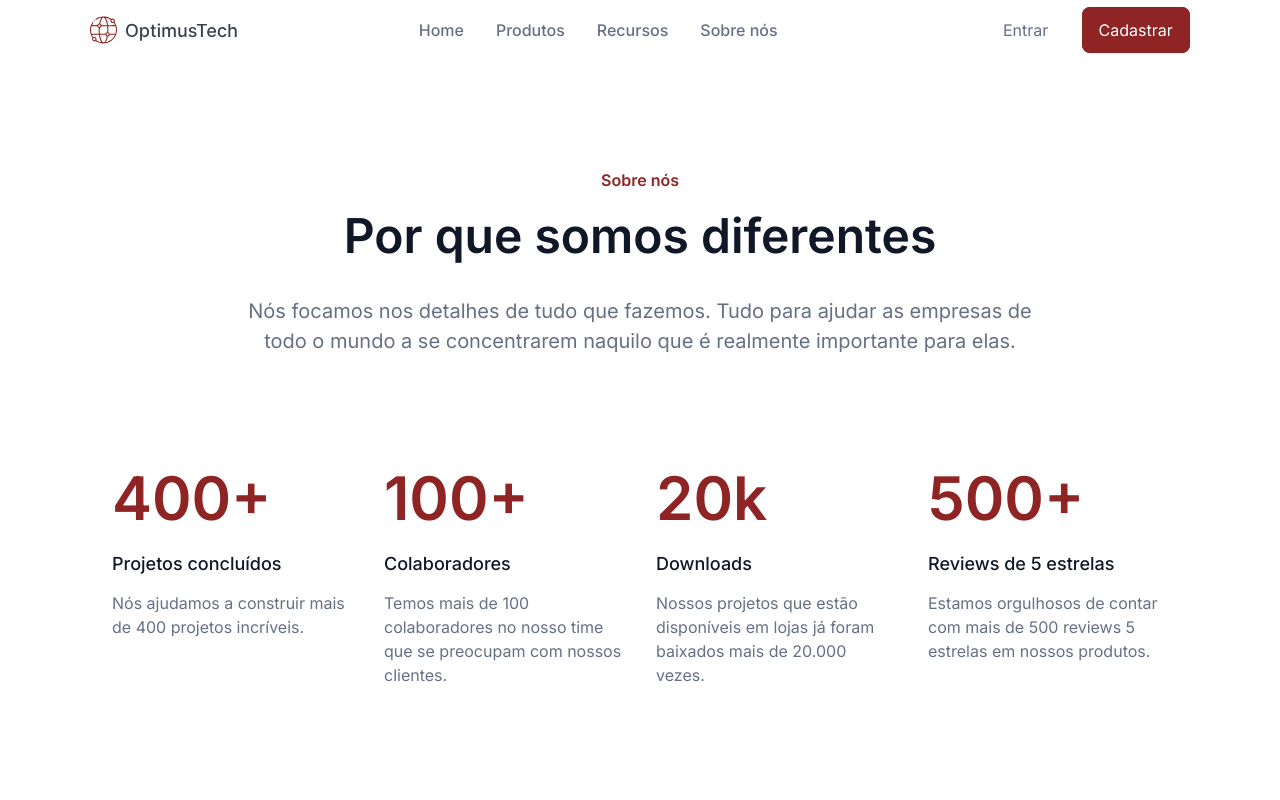
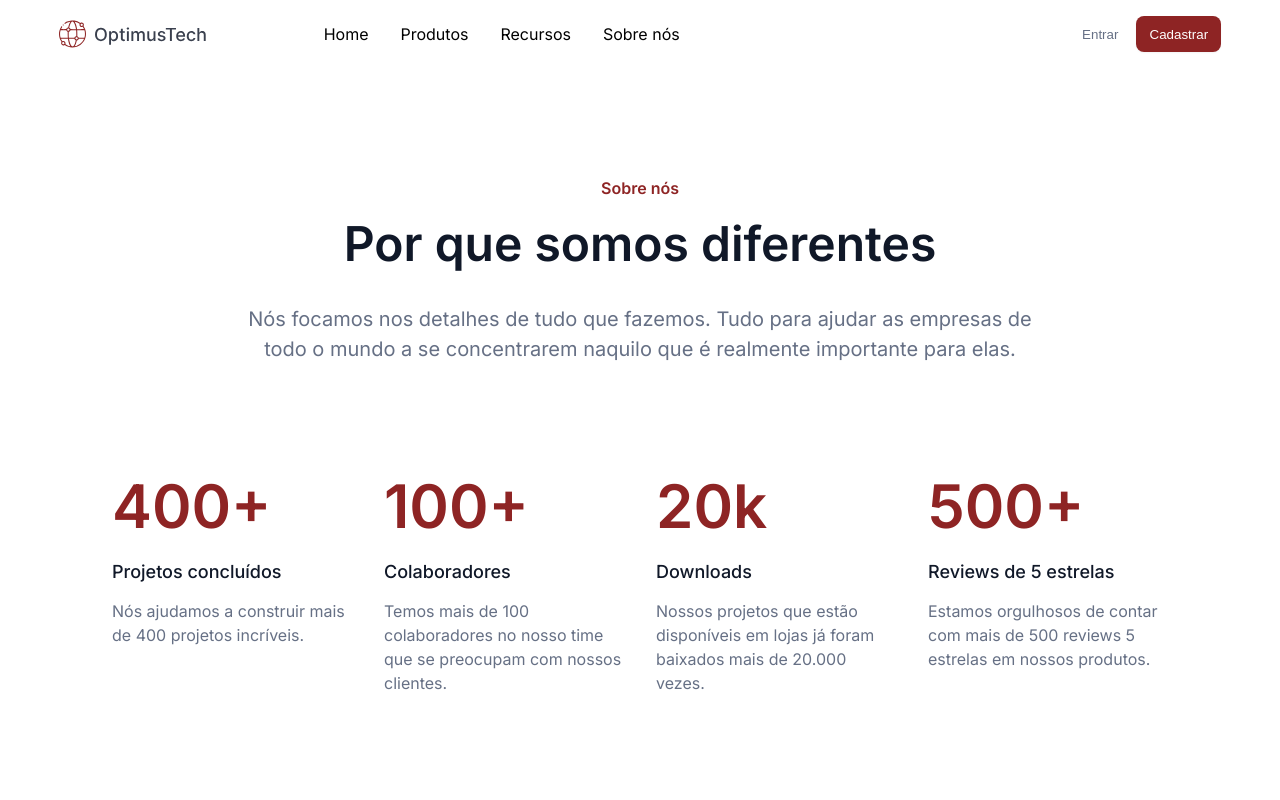
Before and after one commit to Hxlmi/7daysofcode, a plain HTML site: page index.html in a window 1280 px wide. Shown: the top 800 px of the page. Drawn offline with Linux system fonts and the light colour scheme.

Commit message:
Projeto completado
upload final.

```diff
--- a/index.html
+++ b/index.html
@@ -8,8 +8,8 @@
         <link rel="stylesheet" href="./styles/style.css">
     </head>
     <body>
-        <header class="nav">
-            <img src="images/Logo.svg" alt="Logo da Empresa">
+        <header class="cabecalho">
+            <!-- <img src="images/Logo.svg" alt="Logo da Empresa">
             <nav class="nav__paginas">
                 <ul class="paginas__lista">
                     <li class="p-lista__item"><a href="#" class="p-lista__link">Home</a></li>
@@ -21,7 +21,21 @@
             <div class="nav__login">
                 <a href="#" class="login__entrar login__btn">Entrar</a>
                 <a href="#" class="login__cadastrar login__btn">Cadastrar</a>
-            </div>
+            </div> -->
+
+            <nav class="nav">
+                <img src="images/Logo.svg" alt="Logotipo da empresa OptimusTech">
+                <ul class="lista__paginas">
+                    <li class="paginas__item">Home<a href="#" class="paginas__link"></a></li>
+                    <li class="paginas__item">Produtos<a href="#" class="paginas__link"></a></li>
+                    <li class="paginas__item">Recursos<a href="#" class="paginas__link"></a></li>
+                    <li class="paginas__item">Sobre nós<a href="#" class="paginas__link"></a></li>
+                </ul>
+                <div class="botoes">
+                    <button>Entrar</button>
+                    <button class="cadastrar">Cadastrar</button>
+                </div>
+            </nav>
         </header>
         <main class="conteudo">
             <section class="sobre">
@@ -125,7 +139,7 @@
             <h2 class="rodape__titulo">Acompanhe as nossas oportunidades</h2>
             <p class="rodape__texto">Seja o primeiro a saber quando novas vagas serão abertas!</p>
             <input type="email" name="cad-email" id="cad-email" placeholder="Seu e-mail" class="rodape__email">
-            <button type="submit" class="login__cadastrar">Cadastrar</button>
+            <button type="submit" class="rodape__cadastrar cadastrar">Cadastrar</button>
             <p class="copyright">&copy;2022 OptimusTech. Todos os direitos reservados.</p>
         </footer>
     </body>
--- a/styles/nav.css
+++ b/styles/nav.css
@@ -2,58 +2,29 @@
     display: flex;
     justify-content: space-around;
     align-items: center;
-    padding : 1rem 0;
+    padding: 1em 0;
+    width: 100%;
+    box-sizing: border-box;
 }
 
-/* Div logo */
-.nav__logo {
+.lista__paginas {
     display: flex;
-    align-items: center;
+    gap: 32px;
+    margin-right: 17em;
 }
 
-.logo__imagem {
-    margin-right: 0.2em;
+.botoes > button {
+    padding: 0.8em 1em;
+    background: none;
+    color: var(--text);
+    border: none;
+    font-weight: 500;
+    border-radius: 8px;
+    cursor: pointer;
 }
 
-.logo__titulo {
-    color: var(--logo);
-    font-size: 18px;
-    font-weight: 500;
+button.cadastrar {
+    background: #8E2424;
+    color: white;
+    box-shadow: 0px 1px 2px rgba(16, 24, 40, 0.05);
 }
-
-/* Nav Páginas */
-.paginas__lista {
-    display: flex;
-    gap: 32px;
-    margin-right: 2rem;
-}
-
-.p-lista__link {
-    text-decoration: none;
-    color: var(--text);
-    font-weight: 500;
-    padding: 1em 0;
-    /* background: #000; */
-}
-
-/* Div Login */
-
-.login__btn {
-    /* background: #000; */
-    padding: .8em;
-    text-decoration: none;
-}
-
-.login__entrar {
-    color: var(--text);
-}
-
-.login__cadastrar {
-    padding: .75rem 1rem;
-    color: var(--body-bg);
-    background: var(--main);
-    border-radius: 8px;
-    margin-left: 1em;
-    box-shadow: 0px 1px 2px rgba(16, 24, 40, 0.05);
-    border: 1px solid var(--main);
-}
--- a/styles/rodape.css
+++ b/styles/rodape.css
@@ -18,13 +18,21 @@
 
 .rodape__email {
     width: 22.5em;
-    padding: 13px 1em;
+    padding: 0.8em 1em;
     border: 1px solid #D0D5DD;
     border-radius: 8px;
     box-shadow: 0px 1px 2px rgba(16, 24, 40, 0.05);
     margin-bottom: 2em;
 }
 
+.rodape__cadastrar {
+    border: none;
+    font-weight: 500;
+    border-radius: 8px;
+    cursor: pointer;
+    padding: 0.8em 1em;
+}
+
 .copyright {
     color: var(--text);
 }
```
